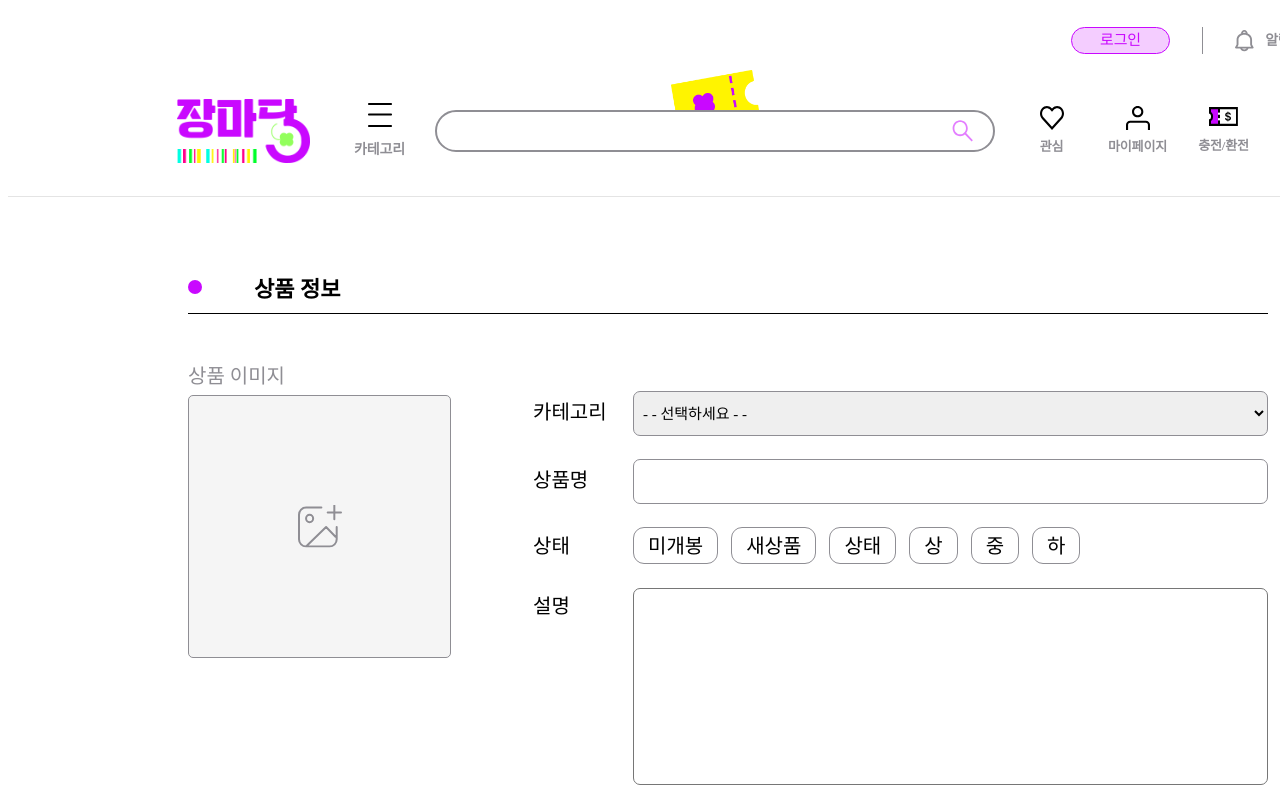
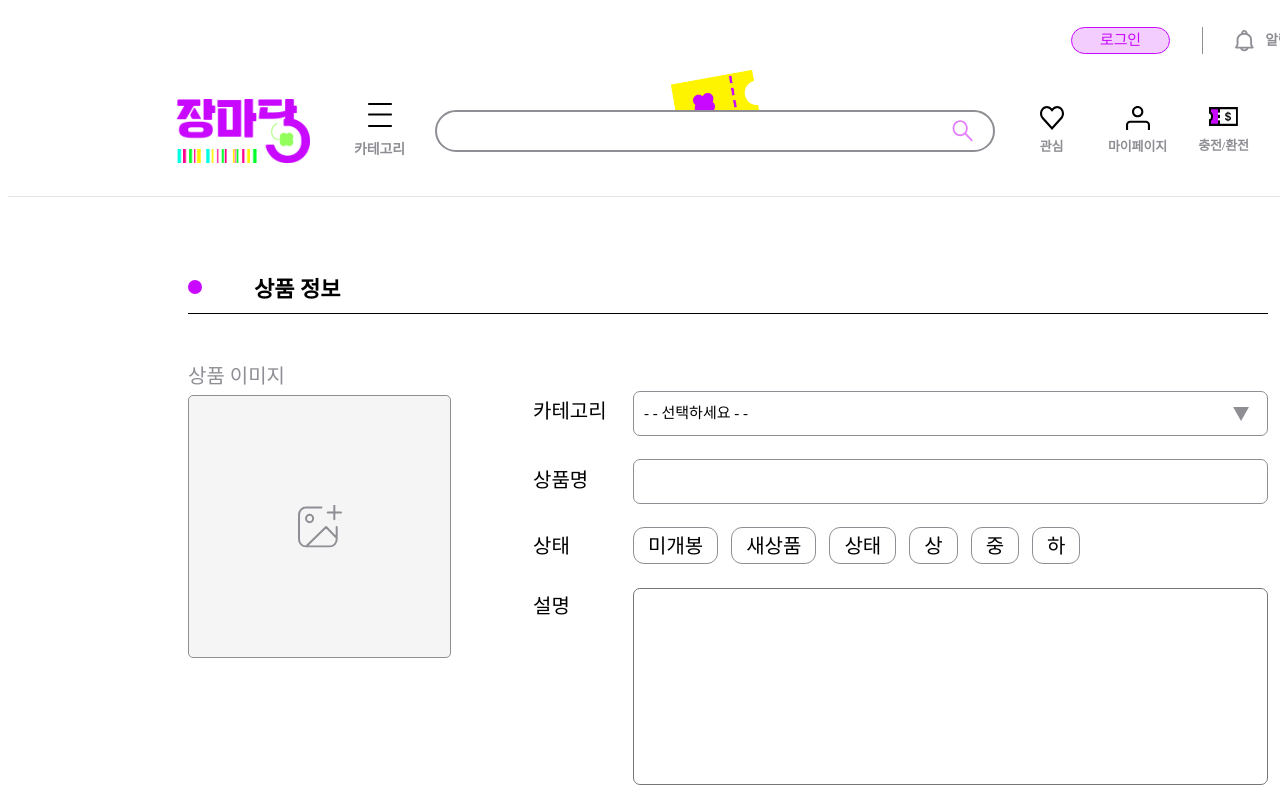
Before and after one commit to JMarketYard/Front-end, a React (Vite) app: page /raffle-upload in a window 1280 px wide. Shown: the top 799 px of the page. Built offline with nearby package versions, Linux system fonts and the light colour scheme.

Commit message:
Design: 카테고리 스타일 조절 #10
카테고리 화살표 변경 및 카테고리, input, textarea 내부 padding값 수정

```diff
--- a/src/pages/RaffleUploadPage.tsx
+++ b/src/pages/RaffleUploadPage.tsx
@@ -1,6 +1,8 @@
 import styled from "styled-components";
 import BigTitle from "../components/BigTitle";
 import imgUpload from "../assets/imgUpload.svg";
+import icArrow from "../assets/icSelectArrow.svg";
+import imgArrow from "../assets/imgSelectArrow.png";
 
 const RaffleUploadPage = () => {
     return (
@@ -196,7 +198,15 @@ const ItemCategorySelect = styled.select`
     font-style: normal;
     font-weight: 500;
     line-height: 36.832px; /* 184.159% */
-    padding: 0 5px;
+    padding: 0 10px;
+    background: url(${imgArrow}) no-repeat right 18px center;
+    background-size: 16px;
+    -webkit-appearance: none;
+    -moz-appearance: none;
+    appearance: none;
+    &::-ms-expand {
+        display: none;
+    };
 `
 
 const ConditionBtn = styled.button`
@@ -227,7 +237,7 @@ const Textarea = styled.textarea`
     font-style: normal;
     line-height: 18px;
     letter-spacing: -0.165px;
-    padding: 7px;
+    padding: 10px;
     box-sizing: border-box;
     border-radius: 7px;
 `
@@ -255,7 +265,7 @@ const InputBox = styled.input<{width?:number}>`
     border-radius: 7px;
     border: 1px solid #8F8E94;
     box-sizing: border-box;
-    padding: 0 7px;
+    padding: 0 10px;
     font-size: 18px;
     font-family: Pretendard;
     font-style: normal;
```
Also changed, not shown: src/assets/icSelectArrow.svg (added), src/assets/imgSelectArrow.png (added).
